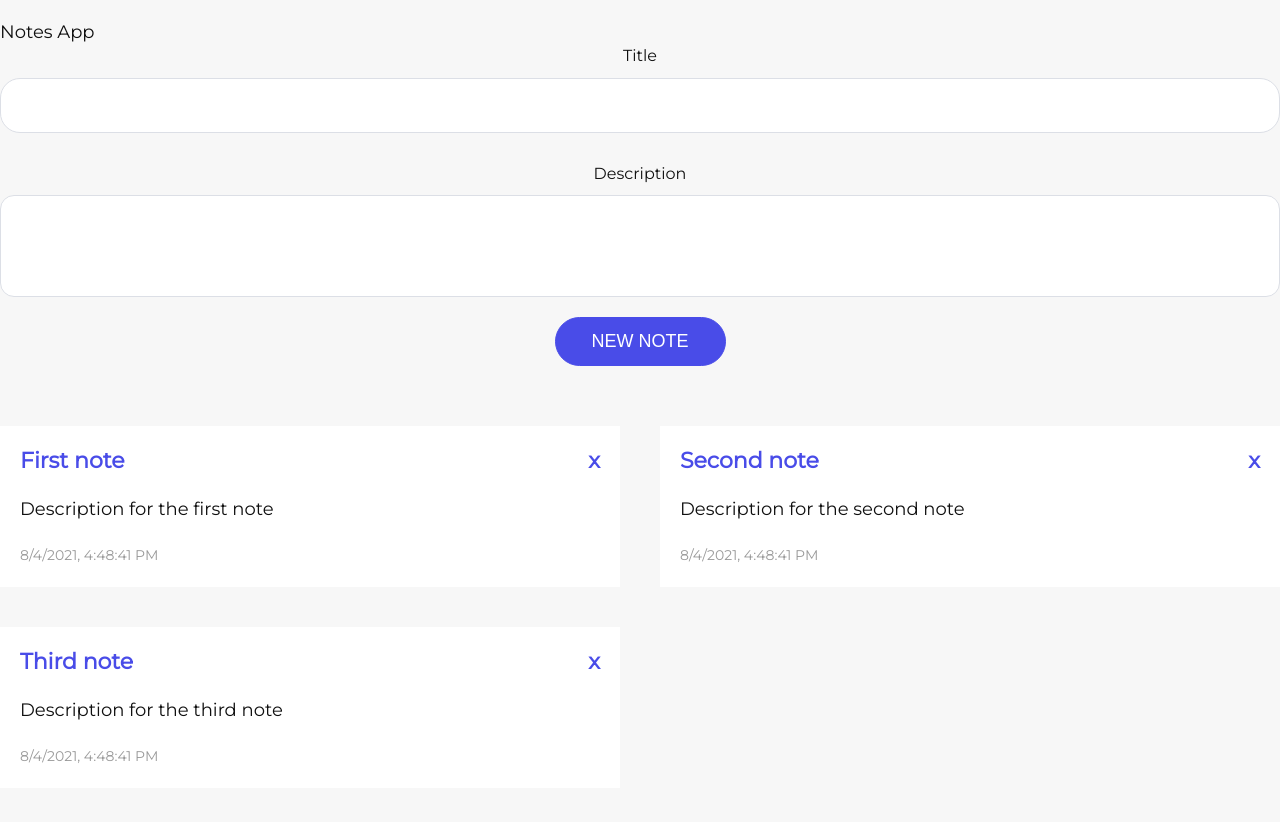
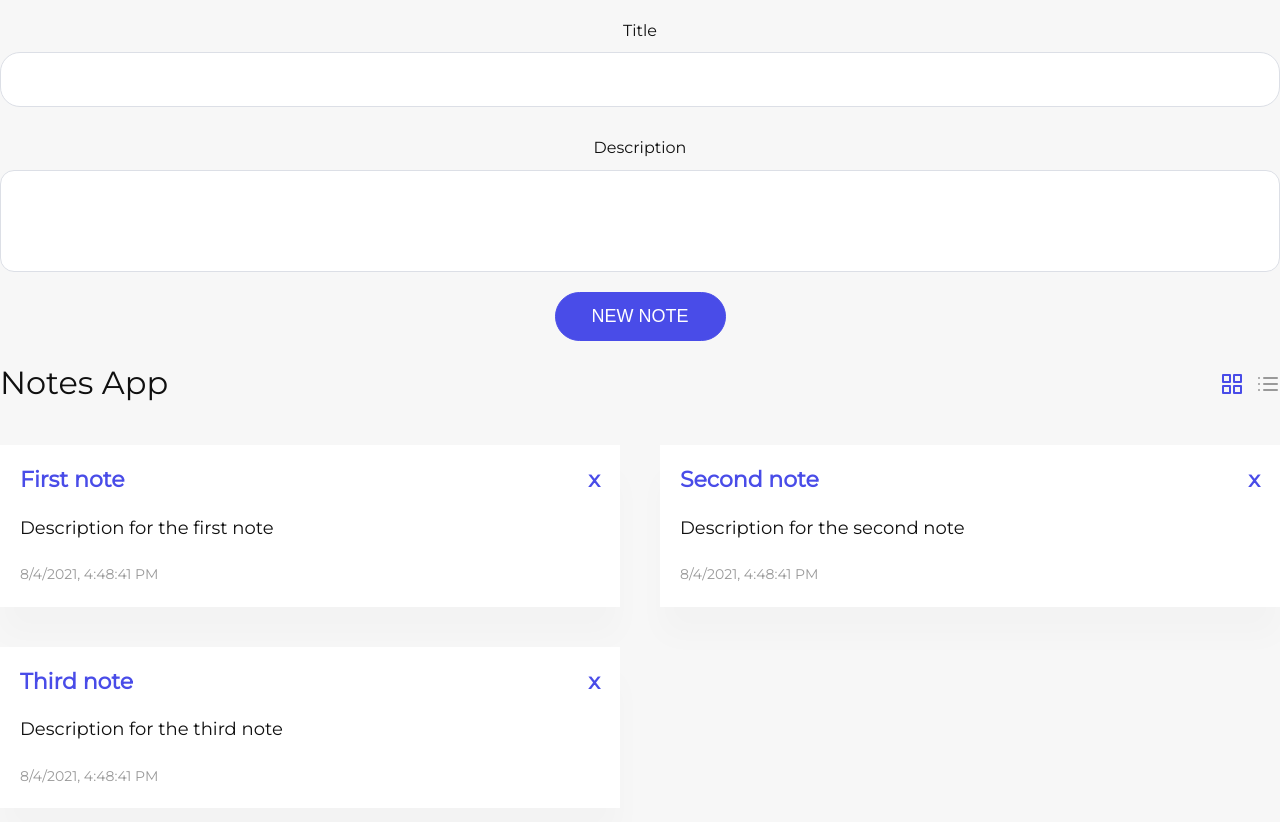
Before and after one commit to karyna4k/Notes-App, a Vue app: page / in a window 1280 px wide. Shown: the top 822 px of the page. Built offline with nearby package versions, Linux system fonts and the light colour scheme.

Commit message:
feat: add toggle classes

```diff
--- a/src/App.vue
+++ b/src/App.vue
@@ -3,13 +3,23 @@
     <div class="wrapper-content">
       <section>
         <div class="container">
-          <h1>{{ title }}</h1>
-
+          <!-- message -->
           <Message v-if="message" :message="message" />
 
+          <!-- new note -->
           <NewNote :note="note" @addNote="addNote" />
 
-          <Notes :notes="notes" @remove="removeNote" />
+          <!-- title -->
+          <div class="note-header">
+            <h1>{{ title }}</h1>
+            <div class="icons">
+              <svg :class="{active: grid}" @click="grid = true" xmlns="http://www.w3.org/2000/svg" width="24" height="24" viewBox="0 0 24 24" fill="none" stroke="currentColor" stroke-width="2" stroke-linecap="round" stroke-linejoin="round" ><rect x="3" y="3" width="7" height="7"></rect><rect x="14" y="3" width="7" height="7"></rect><rect x="14" y="14" width="7" height="7"></rect><rect x="3" y="14" width="7" height="7"></rect></svg>
+              <svg :class="{active: !grid}" @click="grid = false" xmlns="http://www.w3.org/2000/svg" width="24" height="24" viewBox="0 0 24 24" fill="none" stroke="currentColor" stroke-width="2" stroke-linecap="round" stroke-linejoin="round"><line x1="8" y1="6" x2="21" y2="6"></line><line x1="8" y1="12" x2="21" y2="12"></line><line x1="8" y1="18" x2="21" y2="18"></line><line x1="3" y1="6" x2="3" y2="6"></line><line x1="3" y1="12" x2="3" y2="12"></line><line x1="3" y1="18" x2="3" y2="18"></line></svg>
+            </div>
+          </div>
+
+          <!-- note list -->
+          <Notes :notes="notes" :grid="grid" @remove="removeNote" />
         </div>
       </section>
     </div>
@@ -19,7 +29,7 @@
 <script>
 import Message from "@/components/Message.vue";
 import NewNote from "./components/NewNote.vue";
-import Notes from './components/Notes.vue';
+import Notes from "./components/Notes.vue";
 
 export default {
   components: {
@@ -30,11 +40,12 @@
   data() {
     return {
       title: "Notes App",
+      message: null,
+      grid: true,
       note: {
         title: "",
         descr: "",
       },
-      message: null,
       notes: [
         {
           title: "First note",
@@ -75,7 +86,7 @@
     },
     removeNote(index) {
       this.notes.splice(index, 1);
-    }
+    },
   },
 };
 </script>
--- a/src/components/Notes.vue
+++ b/src/components/Notes.vue
@@ -1,8 +1,13 @@
 <template>
   <!-- note list -->
   <ul class="notes">
-    <li class="note" v-for="(note, index) in notes" :key="index">
-      <div class="note-header">
+    <li
+      class="note"
+      :class="{ full: !grid }"
+      v-for="(note, index) in notes"
+      :key="index"
+    >
+      <div class="note-header" :class="{ full: !grid }">
         <p>{{ note.title }}</p>
         <p @click="removeNote(index)">x</p>
       </div>
@@ -19,6 +24,10 @@
   props: {
     notes: {
       type: Array,
+      required: true,
+    },
+    grid: {
+      type: Boolean,
       required: true,
     },
   },
@@ -44,15 +53,22 @@
   width: calc((100% - 40px) / 2);
   padding: 20px;
   background-color: #fff;
+  box-shadow: 0 30px 30px rgba($color: #000000, $alpha: 0.02);
+  transition: all 0.25s cubic-bezier(0.02, 0.01, 0.47, 1);
 
-  @media screen and (max-width: 768px) {
+  &:hover {
+    box-shadow: 0 30px 30px rgba($color: #000000, $alpha: 0.04);
+    transform: translate(0, -6px);
+    transition-delay: 0s !important;
+  }
+
+  &.full {
     width: 100%;
-  }
-}
+    text-align: center;
 
-.note + .note {
-  @media screen and (max-width: 768px) {
-    margin-top: 40px;
+    &:first-child {
+      margin-bottom: 40px;
+    }
   }
 }
 
@@ -65,6 +81,10 @@
   justify-content: space-between;
   align-items: center;
 
+  h1 {
+    font-size: 32px;
+  }
+
   p {
     color: #494ce8;
     font-size: 22px;
@@ -72,6 +92,31 @@
 
     &:last-of-type {
       cursor: pointer;
+    }
+  }
+
+  svg {
+    color: #999;
+    cursor: pointer;
+
+    &.active {
+      color: #494ce8;
+    }
+  }
+
+  svg + svg {
+    margin-left: 12px;
+  }
+
+  &.full {
+    justify-content: center;
+    align-items: flex-start;
+
+    p {
+      &:first-child {
+        flex-grow: 1;
+        margin: 0 32px;
+      }
     }
   }
 }
```
Also changed, not shown: src/assets/column.svg (added), src/assets/grid.svg (added).
